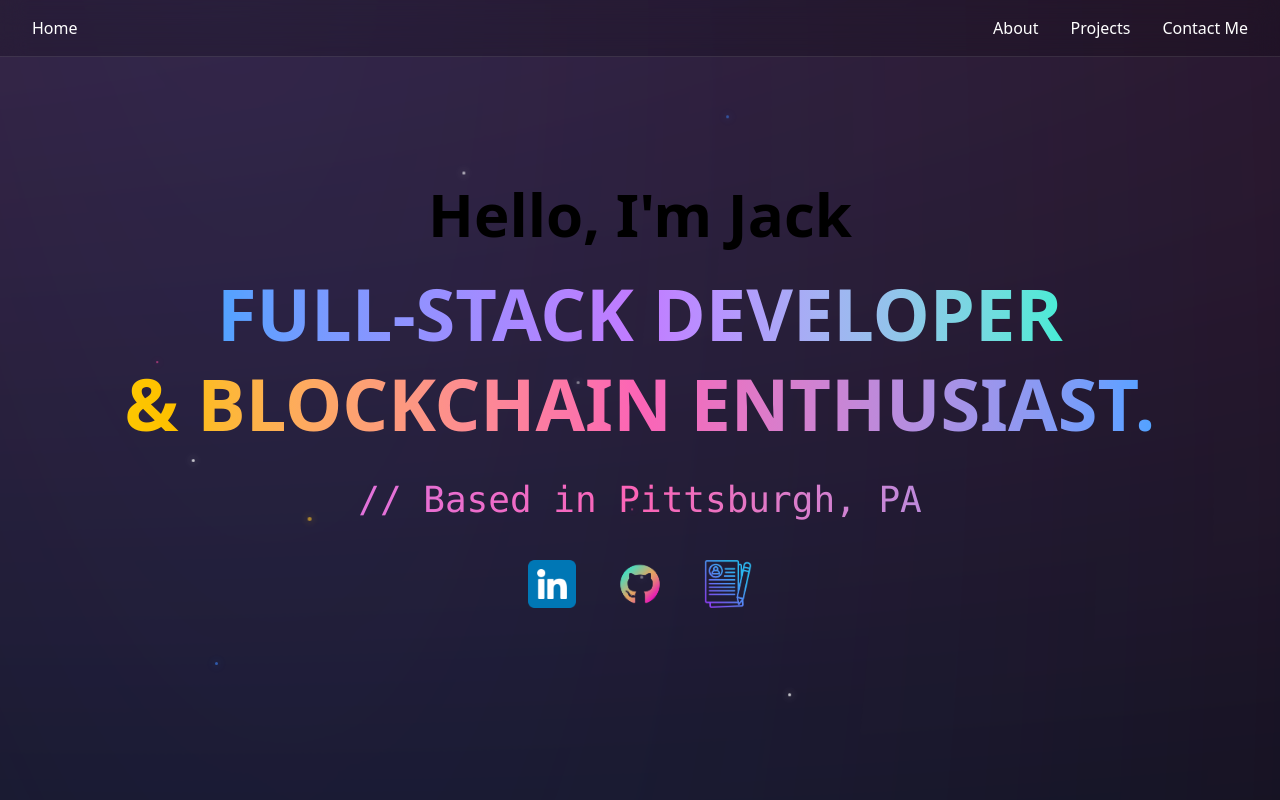
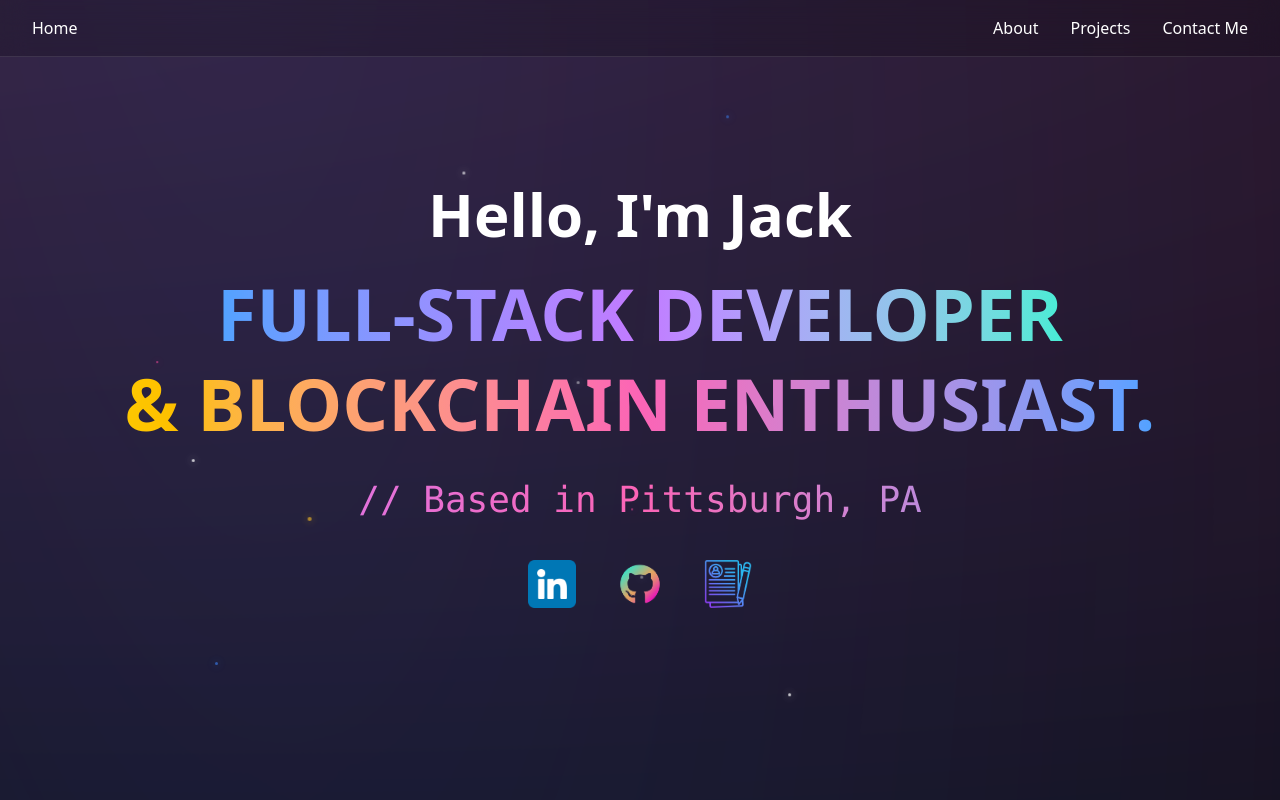
Before and after one commit to AverageNftEnjoyer/ReactPortfolio, a React (Vite) app: page / in a window 1280 px wide. Shown: the top 800 px of the page. Built offline with nearby package versions, Linux system fonts and the light colour scheme.

Commit message:
color changes

```diff
--- a/src/App.tsx
+++ b/src/App.tsx
@@ -614,7 +614,7 @@ export default function Portfolio() {
     <div className="text-center relative">
       <div className="relative z-10">
         <div className="flex items-center justify-center mb-6">
-          <p className="text-5xl md:text-6xl text-white-300 font-semibold">Hello, I'm Jack</p>
+          <p className="text-5xl md:text-6xl text-white font-semibold">Hello, I'm Jack</p>
         </div>
 
         <h1 className="text-4xl md:text-6xl lg:text-7xl font-bold mb-4 md:mb-8 leading-tight">
```
